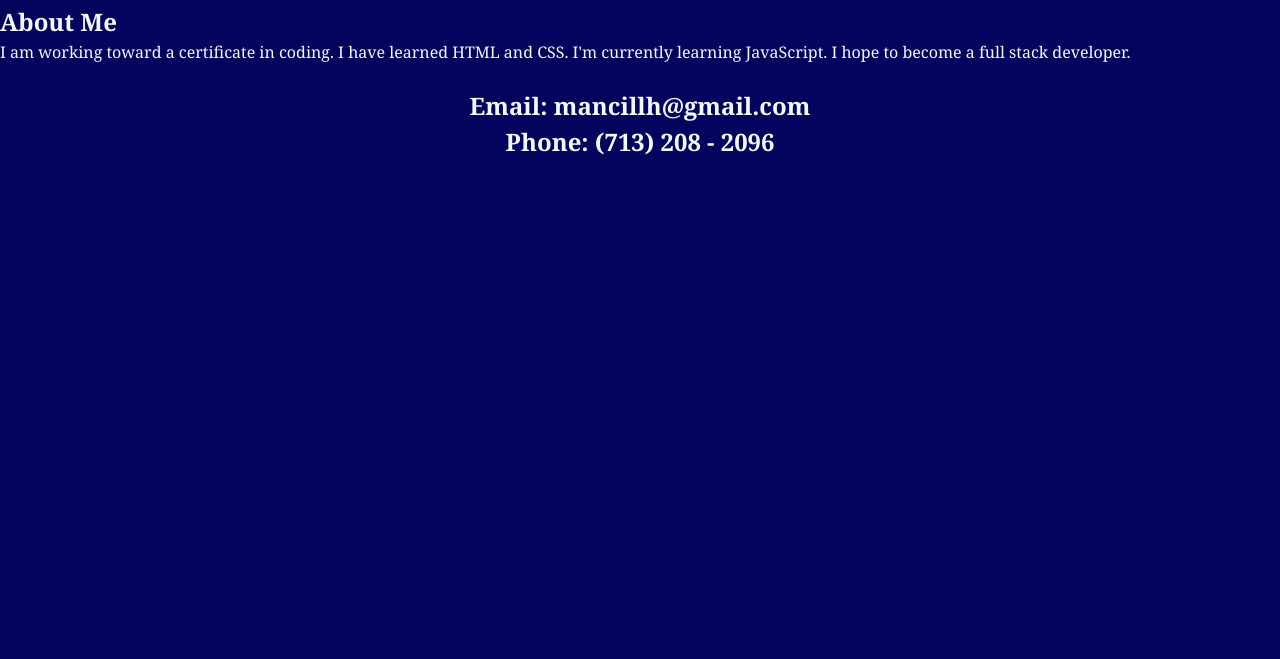
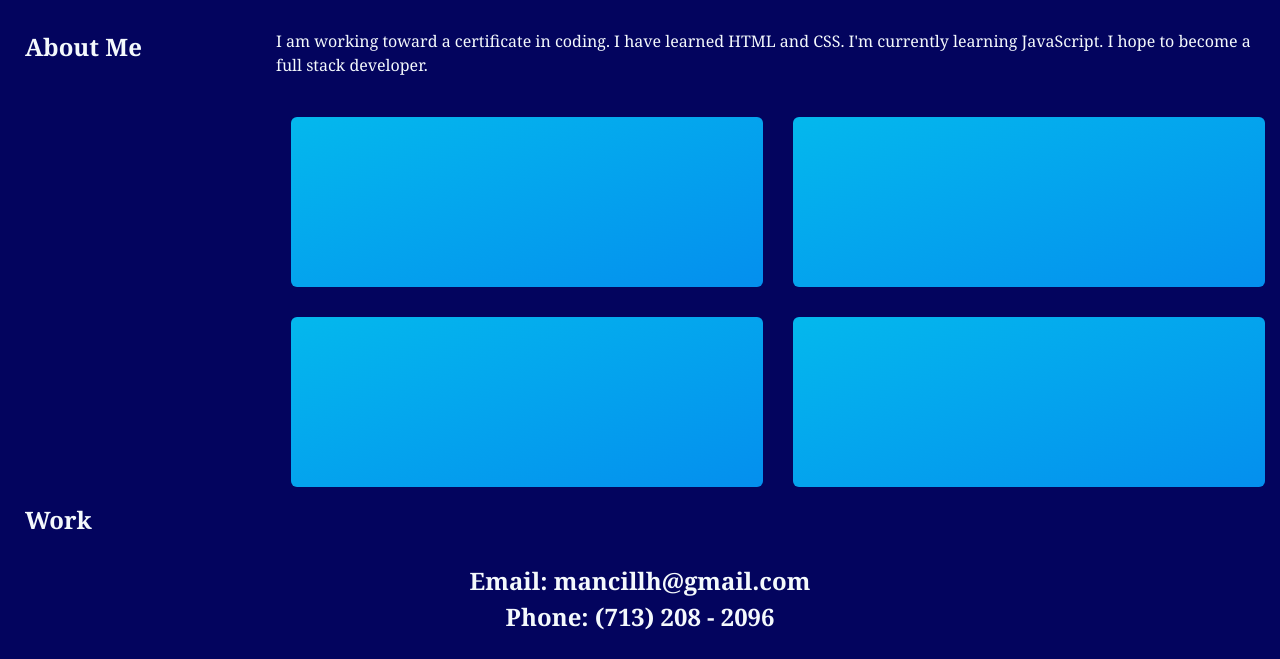
Before and after one commit to mancillh/Portfolio, a plain HTML site: page index.html in a window 1280 px wide. Shown: the part 277-936 px from the top of the page. Before the commit the page ends 800 px from the top, so only its background shows below. Drawn offline with Linux system fonts and the light colour scheme.

Commit message:
created basic wireframe for body, added glow effect in Work section, created gradients for boxes

```diff
--- a/assets/css/style.css
+++ b/assets/css/style.css
@@ -86,66 +86,77 @@ nav a:hover {
   border-right: 10px;
 }
 
-/*
-.row {
-    display: flex;
-    flex-wrap: wrap;
-    margin-left: -1.5rem;
-    margin-right: -1.5rem;
-    justify-content: center;
-  }
-/*
-  .card-column {
-    flex: 1 0;
-    padding: 1.5rem;
-    margin-bottom: 1.5rem;
+.AboutMeWrapper {
+  display: grid;
+  grid-template-columns: 20% 80%;
+  grid-template-rows: auto;
+  grid-template-areas: "box-AM1 box-AM2";
+  margin-top: 25px;
+  margin-bottom: 25px;
+  margin-left: 25px;
   }
 
-  .card-text {
-    display: flex;
-    flex-direction: column;
-    justify-content: flex-start;
-    min-height: 100%;
-    padding: 2rem;
-    color: #03045e; outline: 2px solid #03045e;
-    outline-offset: -2px;
+.WorkWrapper {
+  display: grid;
+  grid-template-columns: 20% 40% 40%;
+  grid-template-rows: 200px 200px;
+  grid-template-areas: "box-1 box-2 box-4" "box-1 box-3 box-5";
+  margin-top: 25px;
+  margin-bottom: 25px;
+  margin-left: 25px;
   }
 
-  .card-header {
-    position: relative;
-    margin: -4rem 0 1.5rem 0;
-    padding: 0.5rem 1rem;
-    background-color: #00b4d8;
-    color: white;
-    border: 2px solid grey;
-    border-radius: 8px;
+.box-1 {
+  grid-area: box-1;
+  background-color: #03045e;
+  margin: 3%;
+}
+
+.box-2 {
+  grid-area: box-2;
+  background-image: linear-gradient(to bottom right,#04b8ed, #048fee);
+  margin: 3%;
+  border-radius: 6px;
+}
+
+.box-3 {
+  grid-area: box-3;
+  background-image: linear-gradient(to bottom right,#04b8ed, #048fee);
+  margin: 3%;
+  border-radius: 6px;
+}
+
+.box-4 {
+  grid-area: box-4;
+  background-image: linear-gradient(to bottom right,#04b8ed, #048fee);
+  margin: 3%;
+  border-radius: 6px;
+}
+
+.box-5 {
+  grid-area: box-5;
+  background-image: linear-gradient(to bottom right,#04b8ed, #048fee);
+  margin: 3%;
+  border-radius: 6px;
+}
+
+
+  .box-2:hover {
+    box-shadow: inset 0px 0px 8px #df016b, 0 0 15px #df016b;
   }
-  */
 
-  /* gives glow effect
-  .card-text:hover .card-header {
-    box-shadow: inset 0px 0px 8px blue, 0 0 15px blue;
-  }*/
-  /*
-  .card-text .code-block {
-    flex-grow: 1;
+  .box-3:hover {
+    box-shadow: inset 0px 0px 8px #df016b, 0 0 15px #df016b;
   }
-/*
-  .code-card pre {
-    white-space: pre-wrap;
-    overflow: auto;
-    tab-size: 4;
-    padding: 1.2rem 1rem;
-    color: var(--gin);
-    border-radius: 8px;
-    background-image: linear-gradient(
-      rgba(126, 115, 197, 0.3) 0%,
-      rgba(126, 115, 197, 0.6) 100%
-    );
-    display: flex;
-    align-items: center;
+
+  .box-4:hover {
+    box-shadow: inset 0px 0px 8px #df016b, 0 0 15px #df016b;
   }
-*/
+
+  .box-5:hover {
+    box-shadow: inset 0px 0px 8px #df016b, 0 0 15px #df016b;
+  }
+
   @media screen and (min-width: 768px) {
     .main-image {
       height: 264px;
--- a/index.html
+++ b/index.html
@@ -29,13 +29,23 @@
   </section>
 
   <main>
-    <section>
+    <section class="AboutMeWrapper">
+      <div class="box-AM1"></div>
+      <div class="box-AM2"></div>
       <h2 class="section-title">About Me</h2>
       <div class="paragraph">
         <p>I am working toward a certificate in coding. I have learned HTML and CSS. I'm currently learning JavaScript. I hope to become a full stack developer.</p>
       </div>
     </section>
 
+    <section class="WorkWrapper">
+      <div class="box-1"></div>
+      <h2>Work</h2>
+      <div class="box-2"></div>
+      <div class="box-3"></div>
+      <div class="box-4"></div>
+      <div class="box-5"></div>
+    </section>
     </main>
 
     <footer class="footerbar">
```
